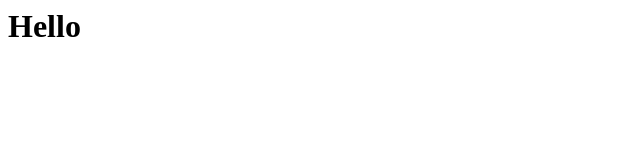
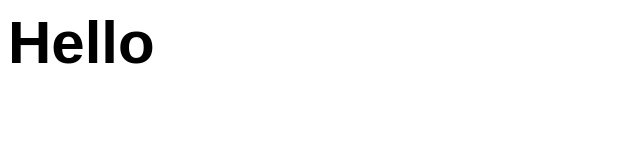
Before and after one commit to je-swy/test1, a plain HTML site: page 1.html in a window 1280 px wide. Shown: the whole page, without its empty margins (0-640 px from the left). Drawn offline with Linux system fonts and the light colour scheme.

Commit message:
Update 1.html

```diff
--- a/1.html
+++ b/1.html
@@ -2,7 +2,7 @@
   <head>
     <title>Hello world</title>
   </head>
-  <body>
+  <body style="background-color:light-pink; font-size: 30px; font-family:sans-serif">
     <h1>Hello</h1>
   </body>
 </html>
```
